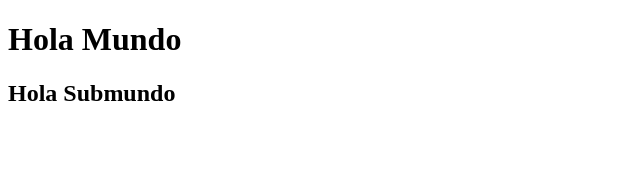
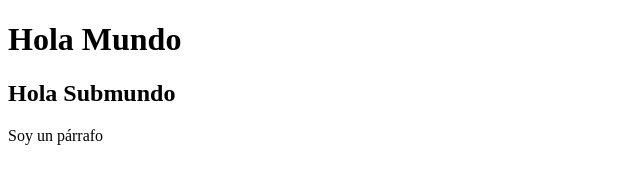
Before and after one commit to coriglianolucaet5-lab/clasegit, a plain HTML site: page desafiogithub/index.html in a window 1280 px wide. Shown: the whole page, without its empty margins (0-640 px from the left). Drawn offline with Linux system fonts and the light colour scheme.

Commit message:
Agregado parrafo

```diff
--- a/desafiogithub/index.html
+++ b/desafiogithub/index.html
@@ -8,5 +8,6 @@
 <body>
     <h1>Hola Mundo</h1>
     <h2>Hola Submundo</h2>
+    <p>Soy un párrafo</p>
 </body>
 </html>
```
